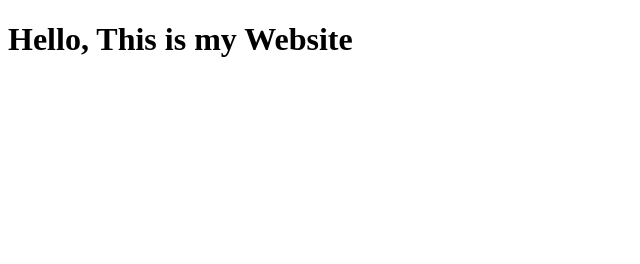
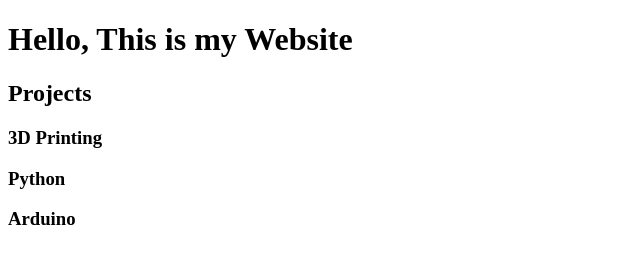
Before and after one commit to BTF1105/BTF1105.github.io, a plain HTML site: page index.html in a window 1280 px wide. Shown: the whole page, without its empty margins (0-640 px from the left). Drawn offline with Linux system fonts and the light colour scheme.

Commit message:
Update index.html

```diff
--- a/index.html
+++ b/index.html
@@ -2,5 +2,11 @@
 <html>
     <body>
         <h1>Hello, This is my Website</h1>
+        <div>
+            <h2>Projects</h2>
+            <h3>3D Printing</h3>
+            <h3>Python</h3>
+            <h3>Arduino</h3>
+        </div>
     </body>
 </html>
```
